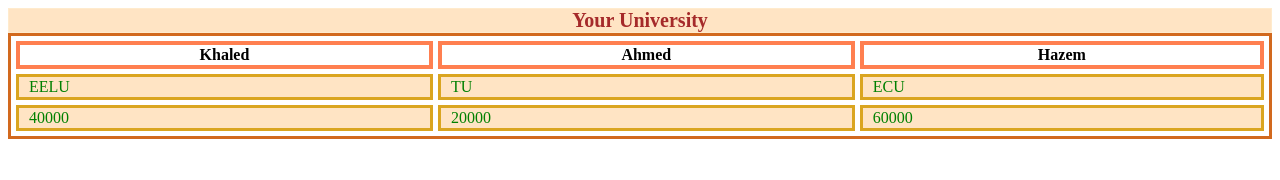
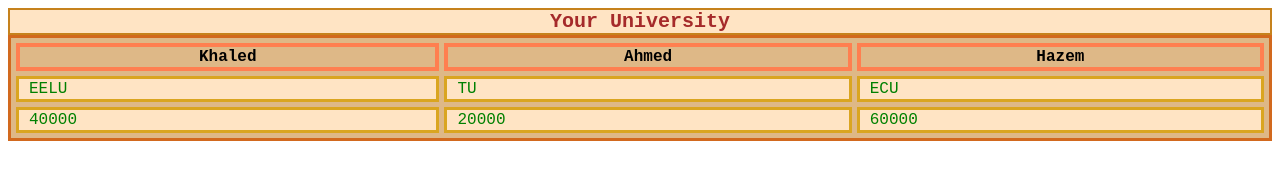
Before and after one commit to Khaled-Teama/Training-Projects, a plain HTML site: page TableByCss/index.html in a window 1280 px wide. Drawn offline with Linux system fonts and the light colour scheme.

Commit message:
last Version of Table

```diff
--- a/TableByCss/c.css
+++ b/TableByCss/c.css
@@ -1,7 +1,12 @@
+body {
+  font-family: "Libertinus Mono", monospace;
+  font-weight: 400;
+  font-style: normal;
+}
 .cap{
     font-size:20px;
     font-weight:bold;
-    border : 1px solid blanchedalmond;
+    border : 2px solid rgb(198, 130, 29);
     background-color:bisque;
     color:brown;
 }
@@ -9,6 +14,7 @@ table {
     width:100%;
     border : 3px solid chocolate;
     border-spacing:5px;
+    background-color:burlywood;
 }
 table td {
     border : 3px solid goldenrod;
```
